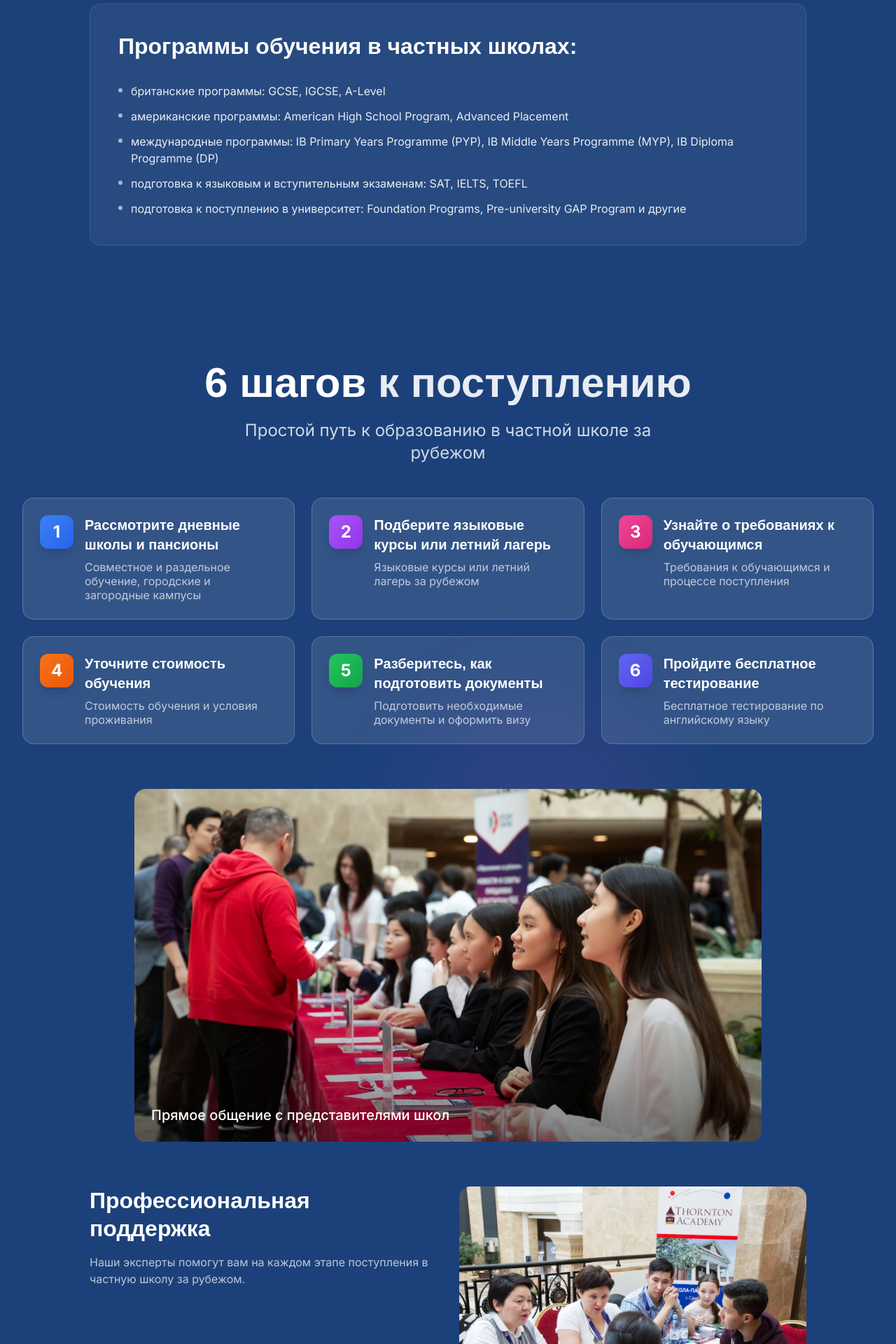
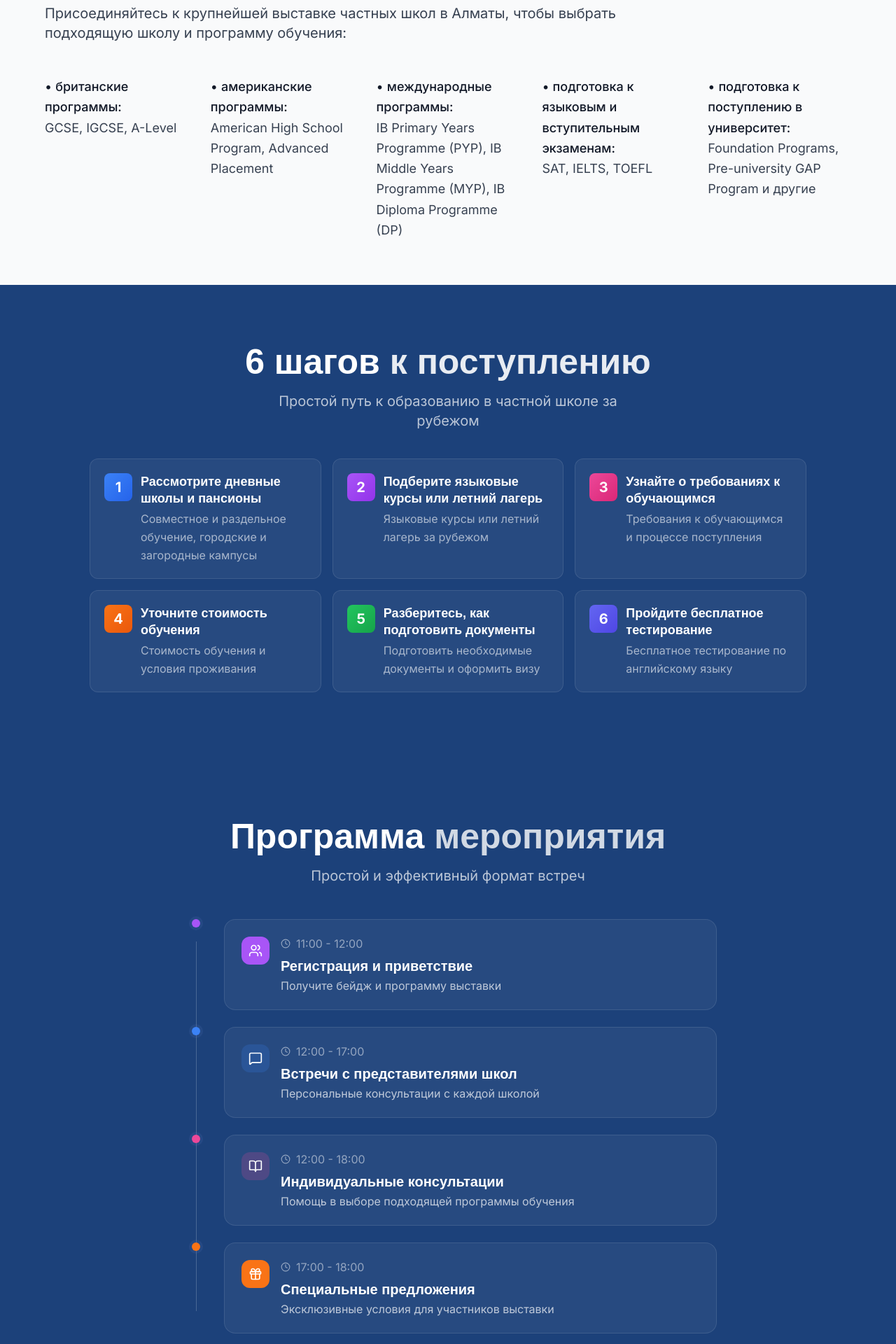
Before and after one commit to yerlannof/mksexpo, a Next.js app: page / in a window 1280 px wide. Shown: the part 2040-3960 px from the top of the page at 70% size. Built offline with nearby package versions, Linux system fonts and the light colour scheme.

Commit message:
Update Hero section text, Programs section layout, and Steps minimalism

```diff
--- a/components/sections/Hero.tsx
+++ b/components/sections/Hero.tsx
@@ -18,7 +18,7 @@ export default function Hero() {
 
   useEffect(() => {
     setMounted(true);
-    const targetDate = new Date('2025-10-04T12:00:00');
+    const targetDate = new Date('2025-10-04T13:00:00');
 
     const calculateTimeLeft = () => {
       const difference = targetDate.getTime() - new Date().getTime();
@@ -68,20 +68,39 @@ export default function Hero() {
                 initial={{ opacity: 0, y: 20 }}
                 animate={{ opacity: 1, y: 0 }}
                 transition={{ delay: 0.2 }}
-                className="inline-flex items-center px-4 py-2 bg-gradient-to-r from-secondary/10 to-secondary/20 rounded-full backdrop-blur-sm"
+                className="space-y-4"
               >
-                <span className="text-secondary font-medium">Образование мирового уровня</span>
+                <p className="text-xl text-neutral-700 font-medium">
+                  – ваш шанс сделать правильный выбор для будущего ребенка.
+                </p>
+                <p className="text-lg text-neutral-600 leading-relaxed">
+                  Только здесь у вас будет возможность:
+                </p>
+                <ul className="space-y-2 text-neutral-600">
+                  <li className="flex items-start">
+                    <span className="text-primary mr-2">•</span>
+                    Встретиться лично с представителями лучших частных школ мира.
+                  </li>
+                  <li className="flex items-start">
+                    <span className="text-primary mr-2">•</span>
+                    Узнать все о поступлении, программах и стипендиях напрямую.
+                  </li>
+                  <li className="flex items-start">
+                    <span className="text-primary mr-2">•</span>
+                    Подобрать школу, которая максимально соответствует интересам и целям вашего ребенка.
+                  </li>
+                </ul>
               </motion.div>
 
               <motion.h1
                 initial={{ opacity: 0, y: 20 }}
                 animate={{ opacity: 1, y: 0 }}
                 transition={{ delay: 0.3 }}
-                className="text-5xl md:text-6xl lg:text-7xl font-display font-extrabold leading-tight tracking-tight"
+                className="text-4xl md:text-5xl lg:text-6xl font-display font-extrabold leading-tight tracking-tight"
               >
-                Выставка
-                <span className="gradient-text"> Частные школы </span>
-                за рубежом
+                Выставка<br/>
+                <span className="gradient-text">«Частные школы<br/>
+                за рубежом»</span>
               </motion.h1>
 
               <motion.div
@@ -91,21 +110,13 @@ export default function Hero() {
                 className="space-y-4 text-lg text-neutral-700"
               >
                 <div className="space-y-2">
-                  <p className="font-medium text-xl">
-                    <span className="text-primary">Астана</span>, 4 октября 2025, 12:00–16:00
-                  </p>
-                  <p className="flex items-center gap-2 text-base">
-                    <MapPin className="w-5 h-5 text-primary" />
-                    Отель «Rixos President Astana»
+                  <p className="font-medium text-lg">
+                    <span className="text-primary">Астана</span> – 04 октября, 13:00-17:00, Hilton Astana Hotel (EXPO)
                   </p>
                 </div>
                 <div className="space-y-2">
-                  <p className="font-medium text-xl">
-                    <span className="text-primary">Алматы</span>, 5 октября 2025, 12:00–16:00
-                  </p>
-                  <p className="flex items-center gap-2 text-base">
-                    <MapPin className="w-5 h-5 text-primary" />
-                    Отель «Rixos Almaty», пр-т Сейфуллина, 506/99
+                  <p className="font-medium text-lg">
+                    <span className="text-primary">Алматы</span> – 05 октября, 13:00-17:00, Rixos Almaty Hotel
                   </p>
                 </div>
               </motion.div>
@@ -142,8 +153,8 @@ export default function Hero() {
                 transition={{ delay: 0.6 }}
                 className="flex flex-col sm:flex-row gap-4"
               >
-                <a href="#registration" className="btn-primary text-center group">
-                  <span>Зарегистрироваться бесплатно</span>
+                <a href="#registration" className="bg-red-600 hover:bg-red-700 text-white px-8 py-4 rounded-xl font-semibold text-lg transition-all duration-300 transform hover:scale-105 inline-flex items-center justify-center shadow-xl hover:shadow-2xl text-center group">
+                  <span>Зарегистрироваться</span>
                   <Calendar className="w-5 h-5 ml-2 group-hover:scale-110 transition-transform" />
                 </a>
                 <a href="#participants" className="btn-outline text-center group">
--- a/components/sections/Programs.tsx
+++ b/components/sections/Programs.tsx
@@ -54,41 +54,39 @@ export default function Programs() {
   const { language } = useLanguage();
 
   return (
-    <section className="py-16">
+    <section className="py-16 bg-gray-50">
       <div className="container">
         <motion.div
           initial={{ opacity: 0, y: 20 }}
           whileInView={{ opacity: 1, y: 0 }}
           transition={{ duration: 0.6 }}
           viewport={{ once: true }}
-          className="max-w-5xl mx-auto"
+          className="max-w-6xl mx-auto"
         >
-          {/* Minimalist Card */}
-          <div className="bg-white/5 backdrop-blur-sm border border-white/10 rounded-2xl p-8 md:p-10">
-            <h3 className="text-2xl font-semibold text-white mb-8">
-              {language === 'ru' ? 'Программы обучения в частных школах:' : 'Private School Programs:'}
-            </h3>
+          {/* Header */}
+          <p className="text-gray-700 text-lg mb-12 max-w-4xl">
+            {language === 'ru'
+              ? 'Присоединяйтесь к крупнейшей выставке частных школ в Алматы, чтобы выбрать подходящую школу и программу обучения:'
+              : 'Join the largest private school exhibition in Almaty to choose the right school and educational program:'}
+          </p>
 
-            {/* Programs List */}
-            <div className="space-y-3">
+          {/* Programs Grid */}
+          <div className="grid md:grid-cols-5 gap-8">
             {programsData[language].map((category, index) => (
               <motion.div
                 key={index}
-                  initial={{ opacity: 0, x: -10 }}
-                  whileInView={{ opacity: 1, x: 0 }}
-                  transition={{ duration: 0.3, delay: index * 0.05 }}
+                initial={{ opacity: 0, y: 20 }}
+                whileInView={{ opacity: 1, y: 0 }}
+                transition={{ duration: 0.3, delay: index * 0.1 }}
                 viewport={{ once: true }}
-                  className="flex items-start gap-3"
+                className="text-left"
               >
-                  <div className="w-1.5 h-1.5 bg-white/60 rounded-full flex-shrink-0 mt-2" />
-                  <div>
-                    <span className="text-white/90 text-sm">
-                      {category.title} {category.items.join(', ')}
-                    </span>
-                  </div>
+                <p className="text-gray-900 text-base leading-relaxed">
+                  • <span className="font-medium">{category.title}</span><br/>
+                  <span className="text-gray-700">{category.items.join(', ')}</span>
+                </p>
               </motion.div>
             ))}
-            </div>
           </div>
         </motion.div>
       </div>
--- a/components/sections/Steps.tsx
+++ b/components/sections/Steps.tsx
@@ -54,50 +54,45 @@ export default function Steps() {
   const { t, language } = useLanguage();
 
   return (
-    <section className="section-padding relative overflow-hidden">
-      <div className="absolute inset-0 z-0">
-        <div className="absolute top-1/3 right-1/4 w-96 h-96 bg-gradient-to-br from-purple-500/10 to-pink-500/10 rounded-full filter blur-3xl animate-pulse-slow" />
-        <div className="absolute bottom-1/3 left-1/4 w-96 h-96 bg-gradient-to-br from-blue-500/10 to-cyan-500/10 rounded-full filter blur-3xl animate-pulse-slow animation-delay-2000" />
-      </div>
-
+    <section className="py-16 md:py-20 relative overflow-hidden">
       <div className="container relative z-10">
         <motion.div
           initial={{ opacity: 0, y: 20 }}
           whileInView={{ opacity: 1, y: 0 }}
           transition={{ duration: 0.6 }}
           viewport={{ once: true }}
-          className="text-center mb-12"
+          className="text-center mb-10"
         >
-          <h2 className="text-4xl md:text-5xl font-display font-bold text-white mb-4">
+          <h2 className="text-3xl md:text-4xl font-display font-bold text-white mb-3">
             {t('steps.title')} <span className="text-white/90">{t('steps.title.highlight')}</span>
           </h2>
-          <p className="text-xl text-white/80 max-w-2xl mx-auto">
+          <p className="text-lg text-white/70 max-w-xl mx-auto">
             {t('steps.subtitle')}
           </p>
         </motion.div>
 
-        <div className="grid md:grid-cols-2 lg:grid-cols-3 gap-6">
+        <div className="grid md:grid-cols-2 lg:grid-cols-3 gap-4 max-w-5xl mx-auto">
           {steps.map((step, index) => {
             const Icon = step.icon;
             return (
               <motion.div
                 key={step.number}
-                initial={{ opacity: 0, y: 30 }}
+                initial={{ opacity: 0, y: 20 }}
                 whileInView={{ opacity: 1, y: 0 }}
-                transition={{ duration: 0.5, delay: index * 0.1 }}
+                transition={{ duration: 0.5, delay: index * 0.08 }}
                 viewport={{ once: true }}
                 className="group"
               >
-                <div className="backdrop-blur-md bg-white/10 border border-white/20 rounded-2xl p-6 hover:bg-white/15 transition-all duration-300 hover:transform hover:scale-[1.02] h-full">
-                  <div className="flex items-start gap-4">
-                    <div className={`w-12 h-12 rounded-xl bg-gradient-to-br ${step.color} flex items-center justify-center flex-shrink-0 shadow-lg group-hover:shadow-xl transition-shadow`}>
-                      <span className="text-white font-bold text-xl">{step.number}</span>
+                <div className="backdrop-blur-md bg-white/5 border border-white/10 rounded-xl p-5 hover:bg-white/10 transition-all duration-300 h-full">
+                  <div className="flex items-start gap-3">
+                    <div className={`w-10 h-10 rounded-lg bg-gradient-to-br ${step.color} flex items-center justify-center flex-shrink-0`}>
+                      <span className="text-white font-bold text-lg">{step.number}</span>
                     </div>
                     <div className="flex-1">
-                      <h3 className="text-lg font-semibold text-white mb-2">
+                      <h3 className="text-base font-semibold text-white mb-1">
                         {t(step.titleKey)}
                       </h3>
-                      <p className="text-white/70 text-sm">
+                      <p className="text-white/60 text-sm leading-relaxed">
                         {t(step.descKey)}
                       </p>
                     </div>
@@ -107,60 +102,6 @@ export default function Steps() {
             );
           })}
         </div>
-
-        {/* Photo Break - After Step 2 */}
-        <motion.div
-          initial={{ opacity: 0, y: 20 }}
-          whileInView={{ opacity: 1, y: 0 }}
-          transition={{ duration: 0.5, delay: 0.3 }}
-          viewport={{ once: true }}
-          className="my-16 max-w-4xl mx-auto"
-        >
-          <div className="relative aspect-[16/9] rounded-2xl overflow-hidden">
-            <Image
-              src="/gallery/photo_2025-09-02_03-39-24.jpg"
-              alt={language === 'ru' ? 'Консультация с представителями школ' : 'Consultation with school representatives'}
-              fill
-              className="object-cover"
-              sizes="(max-width: 768px) 100vw, (max-width: 1200px) 80vw, 70vw"
-              quality={85}
-            />
-            <div className="absolute inset-0 bg-gradient-to-t from-black/50 via-transparent to-transparent" />
-            <div className="absolute bottom-6 left-6 right-6">
-              <p className="text-white text-lg font-medium">
-                {language === 'ru' ? 'Прямое общение с представителями школ' : 'Direct communication with school representatives'}
-              </p>
-            </div>
-          </div>
-        </motion.div>
-
-        {/* Additional Photo Section */}
-        <motion.div
-          initial={{ opacity: 0, y: 20 }}
-          whileInView={{ opacity: 1, y: 0 }}
-          transition={{ duration: 0.5, delay: 0.4 }}
-          viewport={{ once: true }}
-          className="mt-12 grid md:grid-cols-2 gap-8 max-w-5xl mx-auto"
-        >
-          <div className="space-y-4">
-            <h3 className="text-2xl font-semibold text-white">
-              {language === 'ru' ? 'Профессиональная поддержка' : 'Professional Support'}
-            </h3>
-            <p className="text-white/70">
-              {language === 'ru' ? 'Наши эксперты помогут вам на каждом этапе поступления в частную школу за рубежом.' : 'Our experts will help you at every stage of admission to a private school abroad.'}
-            </p>
-          </div>
-          <div className="relative aspect-[4/3] rounded-2xl overflow-hidden">
-            <Image
-              src="/gallery/photo_2025-09-02_03-39-25.jpg"
-              alt={language === 'ru' ? 'Презентация программ' : 'Program presentation'}
-              fill
-              className="object-cover"
-              sizes="(max-width: 768px) 100vw, 50vw"
-              quality={85}
-            />
-          </div>
-        </motion.div>
       </div>
     </section>
   );
```
Lines whose indentation alone changed are shown as unchanged.
